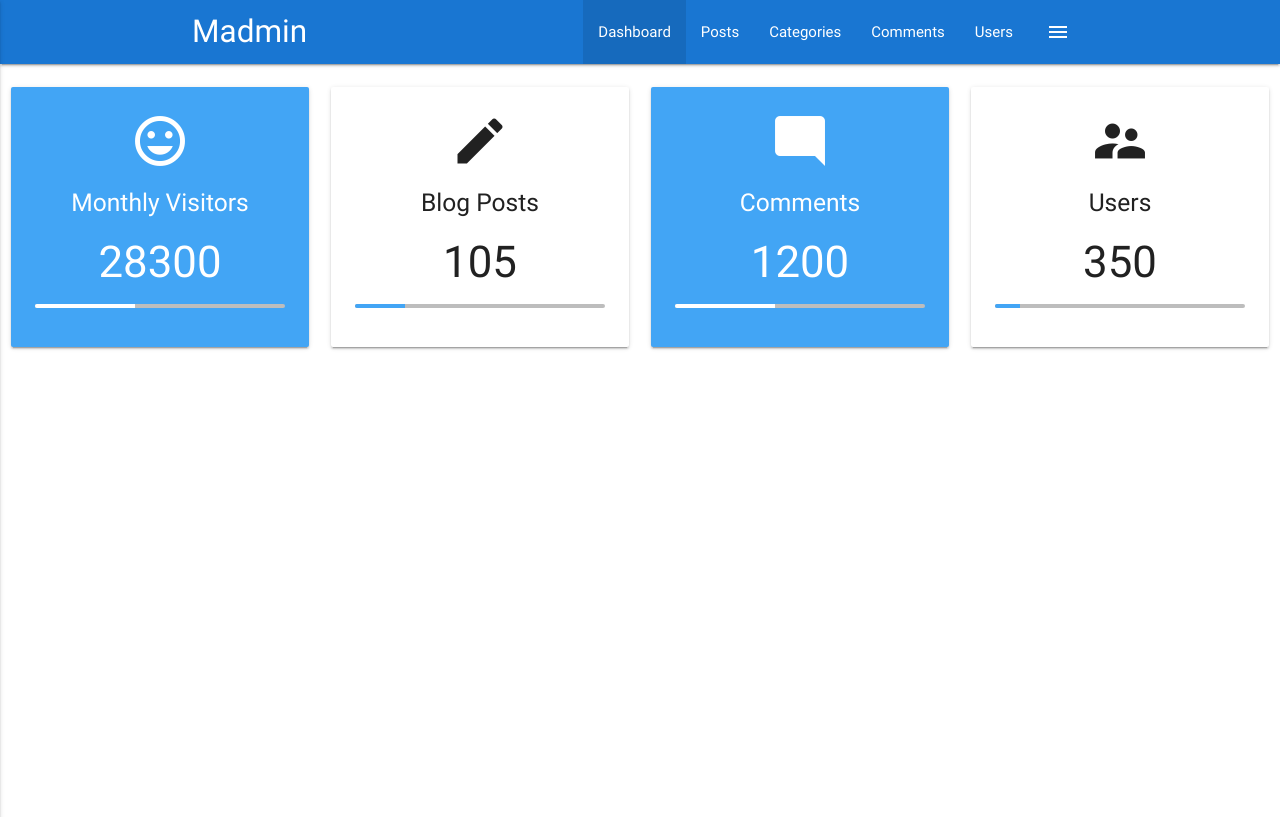
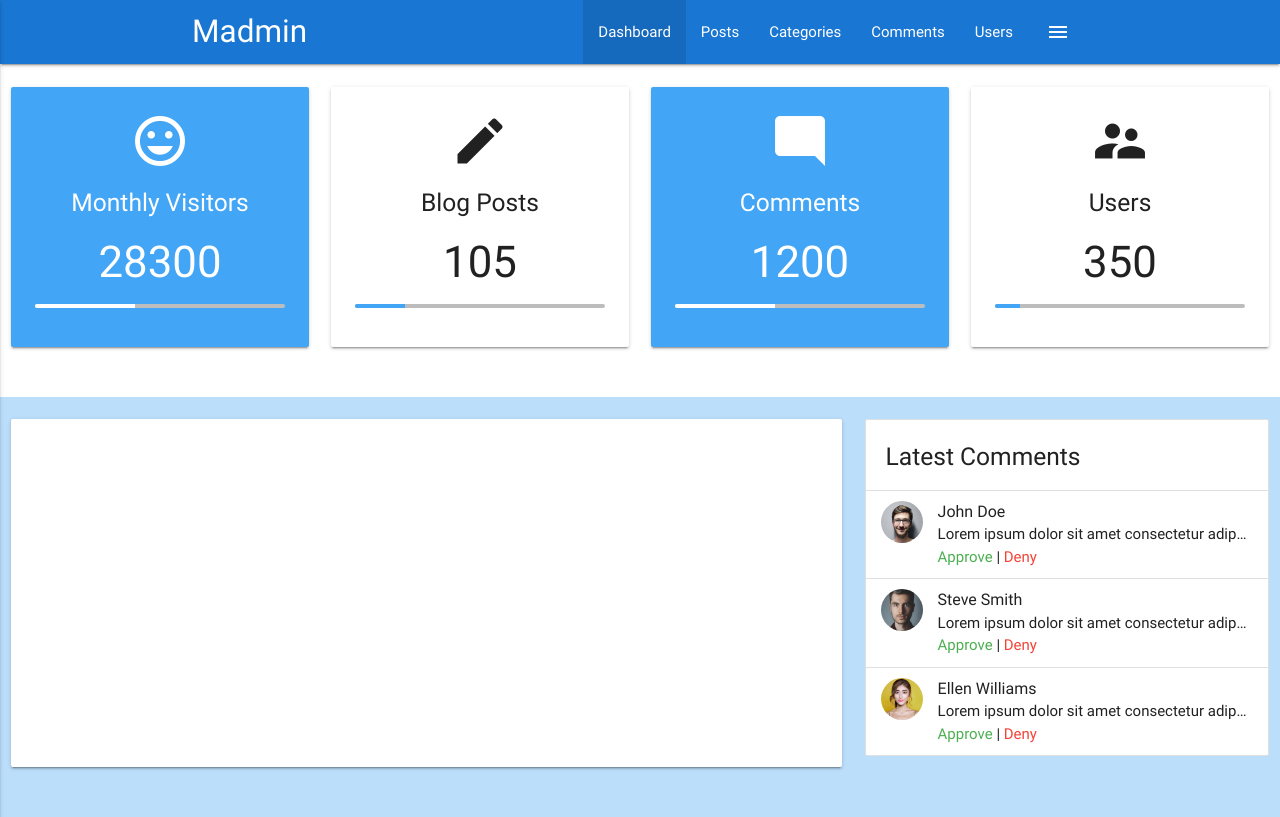
Before and after one commit to anilchoudhary/madmin, a plain HTML site: page index.html in a window 1280 px wide. Drawn offline with nearby package versions, Linux system fonts and the light colour scheme.

Commit message:
done display chart and recent comments

```diff
--- a/index.html
+++ b/index.html
@@ -132,6 +132,51 @@
     </div>
   </section>
 
+
+  <!-- Section: Visitors -->
+  <section class="section section-visitors blue lighten-4">
+    <div class="row">
+      <div class="col s12 m6 l8">
+        <div class="card-panel">
+          <div id="chartContainer" style="height: 300px; width: 100%;"></div>
+        </div>
+      </div>
+      <div class="col s12 m6 l4">
+        <!-- Latest Comments -->
+        <ul class="collection with-header latest-comments">
+          <li class="collection-header">
+            <h5>Latest Comments</h5>
+          </li>
+          <li class="collection-item avatar">
+            <img src="img/person1.jpg" alt="" class="circle">
+            <span class="title">John Doe</span>
+            <p class="truncate">Lorem ipsum dolor sit amet consectetur adipisicing elit. Nesciunt minima dolor error laboriosam autem ad beatae
+              explicabo pariatur maxime fuga sed quod quo voluptas, adipisci illum aspernatur est, fugit tempore.</p>
+            <a href="" class="approve green-text">Approve</a> |
+            <a href="" class="deny red-text">Deny</a>
+          </li>
+          <li class="collection-item avatar">
+            <img src="img/person2.jpg" alt="" class="circle">
+            <span class="title">Steve Smith</span>
+            <p class="truncate">Lorem ipsum dolor sit amet consectetur adipisicing elit. Nesciunt minima dolor error laboriosam autem ad beatae
+              explicabo pariatur maxime fuga sed quod quo voluptas, adipisci illum aspernatur est, fugit tempore.</p>
+            <a href="" class="approve green-text">Approve</a> |
+            <a href="" class="deny red-text">Deny</a>
+          </li>
+          <li class="collection-item avatar">
+            <img src="img/person3.jpg" alt="" class="circle">
+            <span class="title">Ellen Williams</span>
+            <p class="truncate">Lorem ipsum dolor sit amet consectetur adipisicing elit. Nesciunt minima dolor error laboriosam autem ad beatae
+              explicabo pariatur maxime fuga sed quod quo voluptas, adipisci illum aspernatur est, fugit tempore.</p>
+            <a href="" class="approve green-text">Approve</a> |
+            <a href="" class="deny red-text">Deny</a>
+          </li>
+        </ul>
+      </div>
+    </div>
+  </section>
+
+
   <!-- Preloader -->
   <div class="loader preloader-wrapper big active">
     <div class="spinner-layer spinner-blue-only">
@@ -150,6 +195,9 @@
   <!--Import jQuery before materialize.js-->
   <script type="text/javascript" src="https://code.jquery.com/jquery-3.2.1.min.js"></script>
   <script type="text/javascript" src="js/materialize.min.js"></script>
+  <script src="https://canvasjs.com/assets/script/canvasjs.min.js"></script>
+  <script src="js/chart.js"></script>
+
   <script>
     // Hide Sections
     $('.section').hide();
@@ -178,6 +226,16 @@
             });
         });
 
+        // Comments - Approve & Deny
+        $('.approve').click(function (e) {
+          Materialize.toast('Comment Approved', 3000);
+          e.preventDefault();
+        });
+        $('.deny').click(function (e) {
+          Materialize.toast('Comment Denied', 3000);
+          e.preventDefault();
+        });
+
       });
     }, 1000);
   </script>
```
